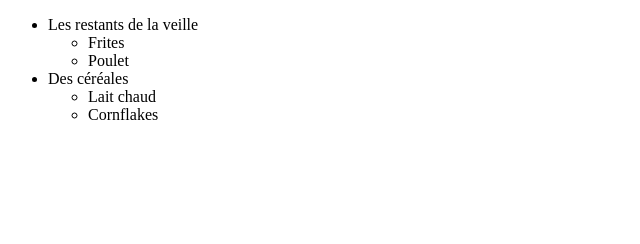
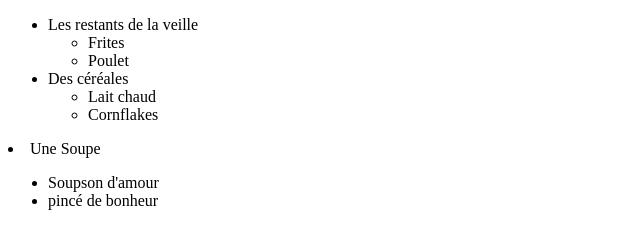
Before and after one commit to MoumouK/Les-douceurs-de-Kemyan, a plain HTML site: page index.html in a window 1280 px wide. Shown: the whole page, without its empty margins (0-640 px from the left). Drawn offline with Linux system fonts and the light colour scheme.

Commit message:
Update index.html

```diff
--- a/index.html
+++ b/index.html
@@ -18,6 +18,12 @@
             <li>Lait chaud</li>
             <li>Cornflakes</li>
         </ul>
+        </ul>
+        <li>Une Soupe</li>
+        <ul>
+            <li>Soupson d'amour</li>
+            <li>pincé de bonheur</li>
+        </ul>
     </ul>
 </body>
 </html>
```
